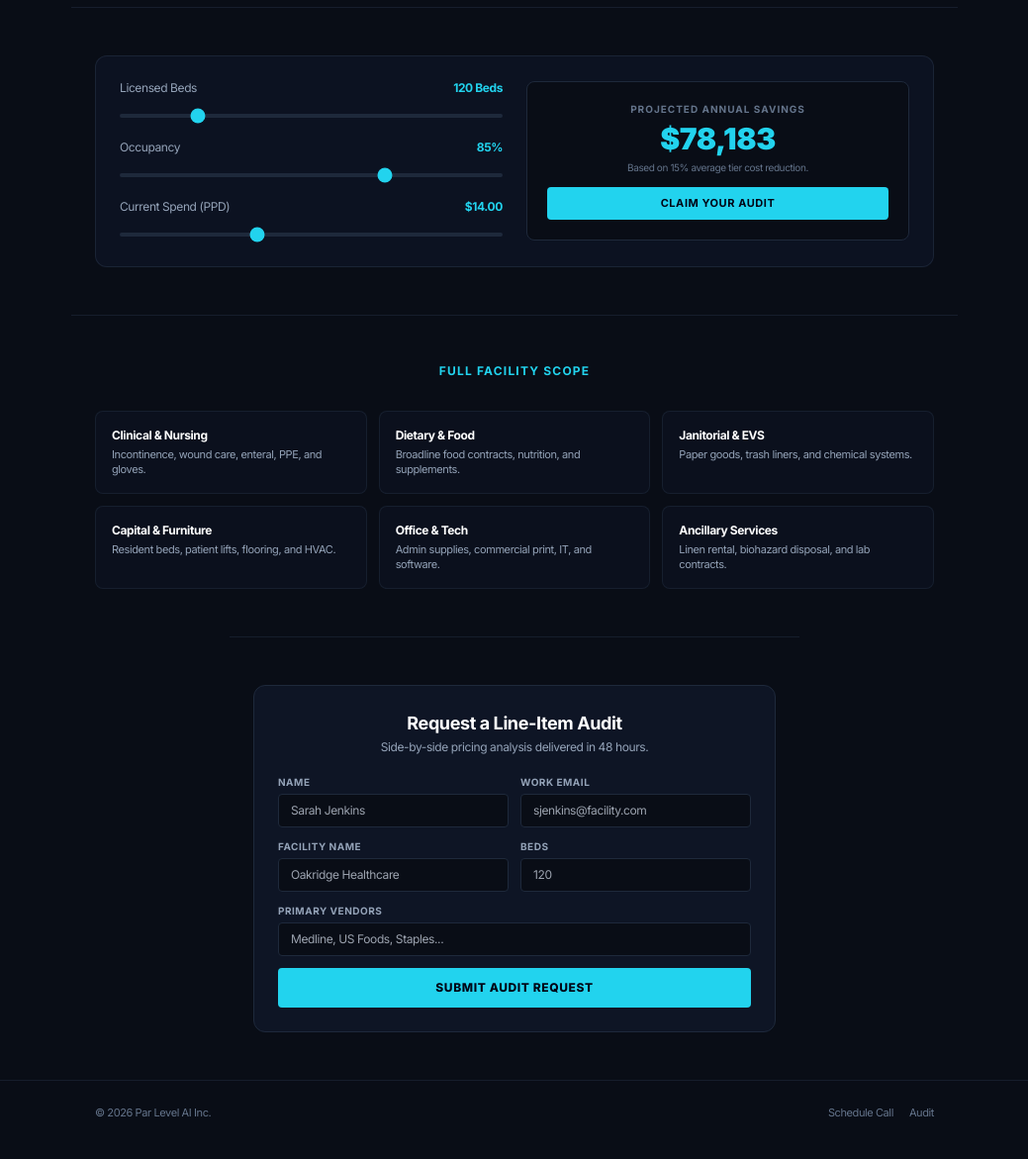
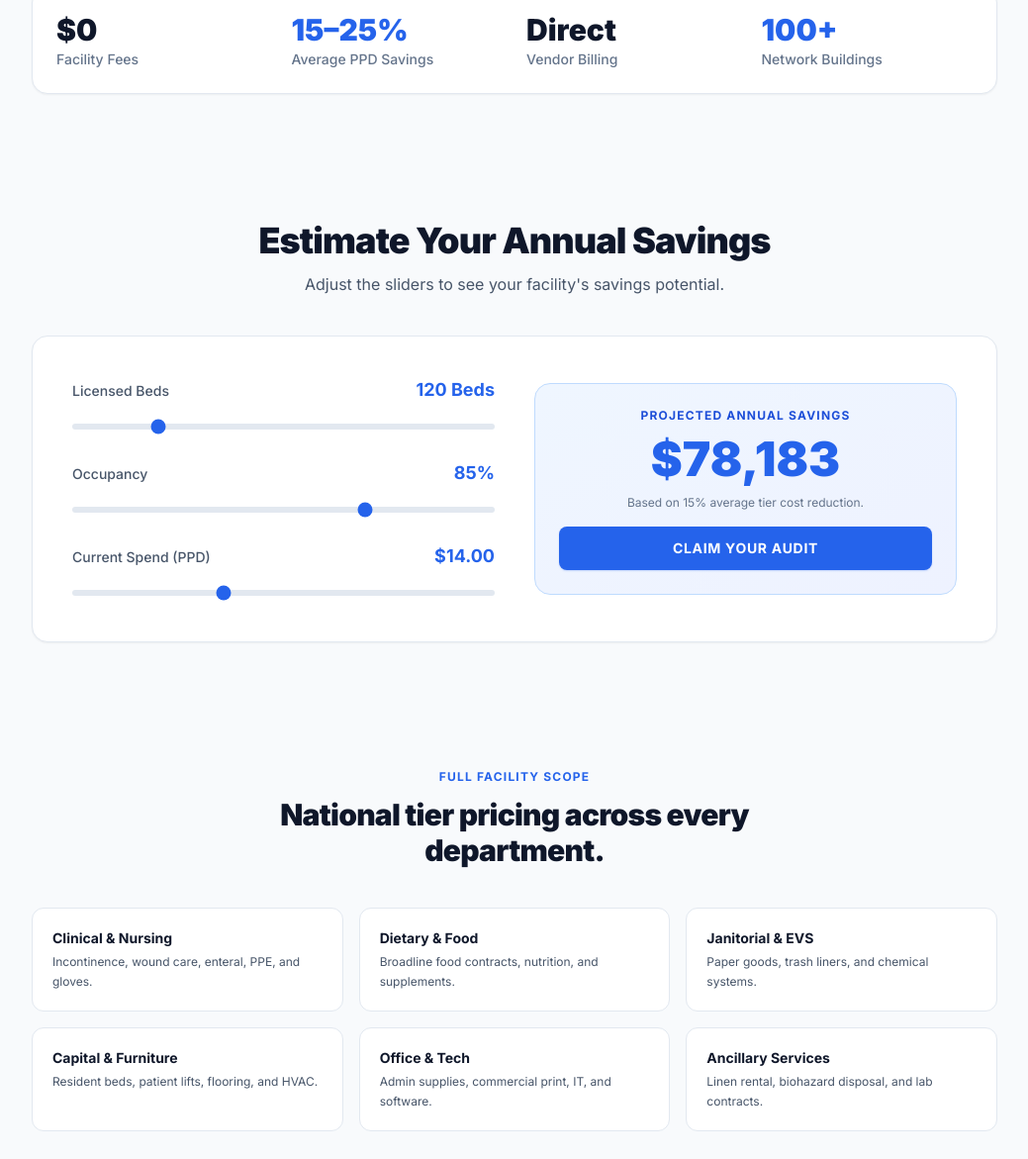
Before and after one commit to dmweissman/PRKRMNT, a website: page parlevel/index.html in a window 1280 px wide. Shown: the part 581-1752 px from the top of the page at 99% size, without its empty margins (120-1159 px from the left). Drawn offline with nearby package versions, Linux system fonts and the light colour scheme.

Commit message:
Switch to premium light theme with blue accent — bg-slate-50, blue-600, larger proportions

```diff
--- a/parlevel/index.html
+++ b/parlevel/index.html
@@ -4,18 +4,18 @@
   <meta charset="UTF-8">
   <meta name="viewport" content="width=device-width, initial-scale=1.0">
 
-  <title>Par Level AI | Healthcare Group Purchasing</title>
+  <title>Par Level AI | Healthcare Group Purchasing Network</title>
   <meta name="description" content="National GPO pricing for nursing homes. $0 facility fees. Guaranteed PPD cost reduction.">
   <link rel="canonical" href="https://www.parlevelai.com/">
 
   <meta property="og:type" content="website">
   <meta property="og:url" content="https://www.parlevelai.com/">
-  <meta property="og:title" content="Par Level AI | Healthcare Group Purchasing">
+  <meta property="og:title" content="Par Level AI | Healthcare Group Purchasing Network">
   <meta property="og:description" content="National GPO pricing for nursing homes. $0 facility fees. Guaranteed PPD cost reduction.">
 
   <link rel="preconnect" href="https://fonts.googleapis.com">
   <link rel="preconnect" href="https://fonts.gstatic.com" crossorigin>
-  <link href="https://fonts.googleapis.com/css2?family=Inter:wght@300;400;500;600;700;800;900&display=swap" rel="stylesheet">
+  <link href="https://fonts.googleapis.com/css2?family=Inter:wght@400;500;600;700;800;900&display=swap" rel="stylesheet">
 
   <script src="https://cdn.tailwindcss.com"></script>
   <script>
@@ -63,153 +63,160 @@
   </script>
 </head>
 
-<body class="bg-[#090D16] text-slate-100 font-sans antialiased selection:bg-cyan-500 selection:text-black tracking-tight">
+<body class="bg-slate-50 text-slate-900 font-sans antialiased selection:bg-blue-600 selection:text-white">
 
   <!-- Nav -->
-  <header class="fixed top-0 left-0 right-0 z-50 bg-[#090D16]/90 backdrop-blur border-b border-slate-800/60">
-    <div class="max-w-5xl mx-auto px-6 h-14 flex items-center justify-between">
-      <a href="/" class="text-sm font-black tracking-wider text-white flex items-center gap-2 uppercase">
-        <span class="w-6 h-6 rounded bg-cyan-400 text-slate-950 flex items-center justify-center font-extrabold text-xs">P</span>
-        Par Level <span class="text-cyan-400">AI</span>
+  <header class="fixed top-0 left-0 right-0 z-50 bg-white/90 backdrop-blur-md border-b border-slate-200">
+    <div class="max-w-6xl mx-auto px-6 h-20 flex items-center justify-between">
+      <a href="/" class="text-xl font-extrabold tracking-tight text-slate-900 flex items-center gap-2.5">
+        <span class="w-9 h-9 rounded-lg bg-blue-600 text-white flex items-center justify-center font-black text-lg shadow-sm shadow-blue-500/20">P</span>
+        Par Level <span class="text-blue-600">AI</span>
       </a>
-      <div class="flex items-center gap-4 text-xs font-semibold">
-        <a href="#calculator" class="text-slate-400 hover:text-white transition">Calculator</a>
-        <a href="#categories" class="text-slate-400 hover:text-white transition">Categories</a>
-        <a href="https://calendar.app.google/xmBKrMPQVxXKXrku6" target="_blank" rel="noopener noreferrer" class="px-3 py-1.5 text-cyan-400 border border-cyan-500/30 bg-cyan-500/10 hover:bg-cyan-500/20 rounded-md transition">Book Intro</a>
+      <div class="flex items-center gap-6 text-sm font-semibold">
+        <a href="#calculator" class="hidden sm:inline-block text-slate-600 hover:text-slate-900 transition">PPD Calculator</a>
+        <a href="#categories" class="hidden sm:inline-block text-slate-600 hover:text-slate-900 transition">Categories</a>
+        <a href="https://calendar.app.google/xmBKrMPQVxXKXrku6" target="_blank" rel="noopener noreferrer" class="px-4 py-2.5 text-blue-600 border border-blue-200 bg-blue-50 hover:bg-blue-100/80 rounded-lg transition">
+          Book 15-Min Call
+        </a>
       </div>
     </div>
   </header>
 
   <!-- Hero -->
-  <section class="pt-28 pb-14 px-6 max-w-4xl mx-auto text-center">
-    <div class="inline-flex items-center px-2.5 py-1 rounded-full bg-cyan-950/60 border border-cyan-800/40 text-cyan-400 text-[10px] font-bold tracking-widest uppercase mb-6">
+  <section class="pt-36 pb-16 px-6 max-w-5xl mx-auto text-center">
+    <div class="inline-flex items-center px-3.5 py-1.5 rounded-full bg-blue-50 border border-blue-200 text-blue-700 text-xs font-bold tracking-wider uppercase mb-8">
       Enterprise Healthcare GPO
     </div>
-    <h1 class="text-3xl sm:text-5xl font-black text-white max-w-2xl mx-auto leading-[1.1] tracking-tight">
-      National Buying Power for <span class="text-transparent bg-clip-text bg-gradient-to-r from-cyan-400 to-blue-500">Nursing Homes</span>.
+    <h1 class="text-4xl sm:text-6xl font-black text-slate-900 max-w-4xl mx-auto leading-[1.12] tracking-tight">
+      National Buying Power for <span class="text-transparent bg-clip-text bg-gradient-to-r from-blue-600 to-indigo-600">Nursing Homes</span>.
     </h1>
-    <p class="mt-4 text-sm sm:text-base text-slate-400 max-w-lg mx-auto font-normal leading-relaxed">
-      Tier-1 contract pricing across clinical, food, and facilities. <strong class="text-white font-semibold">Guaranteed PPD savings with $0 membership fees.</strong>
+    <p class="mt-6 text-lg sm:text-xl text-slate-600 max-w-2xl mx-auto font-normal leading-relaxed">
+      Access tier-1 contract pricing across all facility departments. <strong class="text-slate-900 font-semibold">Guaranteed PPD savings with $0 membership fees.</strong>
     </p>
-    <div class="mt-8 flex flex-col sm:flex-row items-center justify-center gap-3">
-      <a href="#audit-form" class="w-full sm:w-auto px-6 py-3 bg-cyan-400 hover:bg-cyan-300 text-slate-950 font-extrabold text-xs tracking-wider uppercase rounded-lg transition shadow-lg shadow-cyan-400/10">
-        Request Line-Item Audit
+    <div class="mt-10 flex flex-col sm:flex-row items-center justify-center gap-4">
+      <a href="#audit-form" class="w-full sm:w-auto px-8 py-4 bg-blue-600 hover:bg-blue-700 text-white font-bold text-base rounded-xl transition shadow-lg shadow-blue-600/20">
+        Request Free Line-Item Audit
       </a>
-      <a href="https://calendar.app.google/xmBKrMPQVxXKXrku6" target="_blank" rel="noopener noreferrer" class="w-full sm:w-auto px-6 py-3 bg-slate-900 hover:bg-slate-800 text-slate-300 font-bold text-xs tracking-wider uppercase rounded-lg border border-slate-800 transition">
-        Book 15-Min Call
+      <a href="https://calendar.app.google/xmBKrMPQVxXKXrku6" target="_blank" rel="noopener noreferrer" class="w-full sm:w-auto px-8 py-4 bg-white hover:bg-slate-100 text-slate-800 font-semibold text-base rounded-xl border border-slate-300 transition">
+        Schedule Intro Call
       </a>
     </div>
-    <div class="mt-12 grid grid-cols-2 md:grid-cols-4 gap-4 p-5 bg-slate-900/40 border border-slate-800/60 rounded-xl text-left">
-      <div><div class="text-xl font-black text-white">$0</div><div class="text-[11px] text-slate-400">Facility Fees</div></div>
-      <div><div class="text-xl font-black text-cyan-400">15–25%</div><div class="text-[11px] text-slate-400">Average PPD Savings</div></div>
-      <div><div class="text-xl font-black text-white">Direct</div><div class="text-[11px] text-slate-400">Vendor Billing</div></div>
-      <div><div class="text-xl font-black text-cyan-400">100+</div><div class="text-[11px] text-slate-400">Network Buildings</div></div>
+    <div class="mt-16 grid grid-cols-2 md:grid-cols-4 gap-6 p-6 bg-white border border-slate-200 rounded-2xl shadow-sm text-left">
+      <div><div class="text-3xl font-black text-slate-900">$0</div><div class="text-sm font-medium text-slate-500 mt-0.5">Facility Fees</div></div>
+      <div><div class="text-3xl font-black text-blue-600">15–25%</div><div class="text-sm font-medium text-slate-500 mt-0.5">Average PPD Savings</div></div>
+      <div><div class="text-3xl font-black text-slate-900">Direct</div><div class="text-sm font-medium text-slate-500 mt-0.5">Vendor Billing</div></div>
+      <div><div class="text-3xl font-black text-blue-600">100+</div><div class="text-sm font-medium text-slate-500 mt-0.5">Network Buildings</div></div>
     </div>
   </section>
 
-  <!-- Interactive PPD Calculator -->
-  <section id="calculator" class="py-12 px-6 max-w-4xl mx-auto border-t border-slate-800/60">
-    <div class="p-6 bg-slate-900/60 border border-slate-800/80 rounded-xl">
-      <div class="grid grid-cols-1 md:grid-cols-2 gap-6 items-center">
-        <div class="space-y-4">
+  <!-- PPD Calculator -->
+  <section id="calculator" class="py-16 px-6 max-w-5xl mx-auto">
+    <div class="text-center mb-10">
+      <h2 class="text-3xl sm:text-4xl font-black text-slate-900 tracking-tight">Estimate Your Annual Savings</h2>
+      <p class="text-slate-600 mt-3 text-base">Adjust the sliders to see your facility's savings potential.</p>
+    </div>
+    <div class="p-8 sm:p-10 bg-white border border-slate-200 rounded-2xl shadow-sm">
+      <div class="grid grid-cols-1 md:grid-cols-2 gap-10 items-center">
+        <div class="space-y-6">
           <div>
-            <div class="flex justify-between text-xs mb-1">
-              <span class="text-slate-400">Licensed Beds</span>
-              <span id="beds-val" class="text-cyan-400 font-bold">120 Beds</span>
+            <div class="flex justify-between items-baseline mb-2">
+              <span class="text-sm text-slate-600 font-medium">Licensed Beds</span>
+              <span id="beds-val" class="text-blue-600 font-bold text-lg">120 Beds</span>
             </div>
-            <input type="range" id="beds-slider" min="30" max="500" value="120" step="10" class="w-full h-1 bg-slate-800 rounded appearance-none cursor-pointer accent-cyan-400" oninput="updateCalculator()"/>
+            <input type="range" id="beds-slider" min="30" max="500" value="120" step="10" class="w-full h-1.5 bg-slate-200 rounded-lg appearance-none cursor-pointer accent-blue-600" oninput="updateCalculator()"/>
           </div>
           <div>
-            <div class="flex justify-between text-xs mb-1">
-              <span class="text-slate-400">Occupancy</span>
-              <span id="occ-val" class="text-cyan-400 font-bold">85%</span>
+            <div class="flex justify-between items-baseline mb-2">
+              <span class="text-sm text-slate-600 font-medium">Occupancy</span>
+              <span id="occ-val" class="text-blue-600 font-bold text-lg">85%</span>
             </div>
-            <input type="range" id="occ-slider" min="50" max="100" value="85" step="5" class="w-full h-1 bg-slate-800 rounded appearance-none cursor-pointer accent-cyan-400" oninput="updateCalculator()"/>
+            <input type="range" id="occ-slider" min="50" max="100" value="85" step="5" class="w-full h-1.5 bg-slate-200 rounded-lg appearance-none cursor-pointer accent-blue-600" oninput="updateCalculator()"/>
           </div>
           <div>
-            <div class="flex justify-between text-xs mb-1">
-              <span class="text-slate-400">Current Spend (PPD)</span>
-              <span id="ppd-val" class="text-cyan-400 font-bold">$14.00</span>
+            <div class="flex justify-between items-baseline mb-2">
+              <span class="text-sm text-slate-600 font-medium">Current Spend (PPD)</span>
+              <span id="ppd-val" class="text-blue-600 font-bold text-lg">$14.00</span>
             </div>
-            <input type="range" id="ppd-slider" min="8" max="25" value="14" step="0.5" class="w-full h-1 bg-slate-800 rounded appearance-none cursor-pointer accent-cyan-400" oninput="updateCalculator()"/>
+            <input type="range" id="ppd-slider" min="8" max="25" value="14" step="0.5" class="w-full h-1.5 bg-slate-200 rounded-lg appearance-none cursor-pointer accent-blue-600" oninput="updateCalculator()"/>
           </div>
         </div>
-        <div class="p-5 bg-[#090D16] border border-slate-800 rounded-lg text-center">
-          <div class="text-[10px] uppercase tracking-widest text-slate-500 font-bold">Projected Annual Savings</div>
-          <div id="annual-savings" class="text-3xl font-black text-cyan-400 my-1">$78,695</div>
-          <p class="text-[10px] text-slate-500 mb-3">Based on 15% average tier cost reduction.</p>
-          <a href="#audit-form" class="block w-full py-2 bg-cyan-400 hover:bg-cyan-300 text-slate-950 font-bold text-[11px] uppercase tracking-wider rounded transition">Claim Your Audit</a>
+        <div class="p-6 bg-gradient-to-br from-blue-50 to-indigo-50 border border-blue-200 rounded-2xl text-center">
+          <div class="text-xs uppercase tracking-widest text-blue-700 font-bold">Projected Annual Savings</div>
+          <div id="annual-savings" class="text-4xl sm:text-5xl font-black text-blue-600 my-3">$78,695</div>
+          <p class="text-xs text-slate-500 mb-4">Based on 15% average tier cost reduction.</p>
+          <a href="#audit-form" class="block w-full py-3 bg-blue-600 hover:bg-blue-700 text-white font-bold text-sm uppercase tracking-wider rounded-lg transition shadow-sm shadow-blue-600/20">Claim Your Audit</a>
         </div>
       </div>
     </div>
   </section>
 
   <!-- Categories -->
-  <section id="categories" class="py-12 px-6 max-w-4xl mx-auto border-t border-slate-800/60">
-    <div class="text-center mb-8">
-      <h2 class="text-xs uppercase tracking-widest text-cyan-400 font-bold">Full Facility Scope</h2>
+  <section id="categories" class="py-16 px-6 max-w-5xl mx-auto">
+    <div class="text-center mb-10">
+      <h2 class="text-xs uppercase tracking-widest text-blue-600 font-bold mb-3">Full Facility Scope</h2>
+      <p class="text-2xl sm:text-3xl font-black text-slate-900 tracking-tight max-w-lg mx-auto">National tier pricing across every department.</p>
     </div>
-    <div class="grid grid-cols-2 md:grid-cols-3 gap-3 text-left">
-      <div class="p-4 bg-slate-900/40 border border-slate-800/60 rounded-lg">
-        <h3 class="text-xs font-bold text-white mb-1">Clinical &amp; Nursing</h3>
-        <p class="text-[11px] text-slate-400 leading-snug">Incontinence, wound care, enteral, PPE, and gloves.</p>
+    <div class="grid grid-cols-1 sm:grid-cols-2 md:grid-cols-3 gap-4">
+      <div class="p-5 bg-white border border-slate-200 hover:border-blue-300 hover:shadow-md rounded-xl transition">
+        <h3 class="text-sm font-bold text-slate-900 mb-1">Clinical &amp; Nursing</h3>
+        <p class="text-xs text-slate-600 leading-relaxed">Incontinence, wound care, enteral, PPE, and gloves.</p>
       </div>
-      <div class="p-4 bg-slate-900/40 border border-slate-800/60 rounded-lg">
-        <h3 class="text-xs font-bold text-white mb-1">Dietary &amp; Food</h3>
-        <p class="text-[11px] text-slate-400 leading-snug">Broadline food contracts, nutrition, and supplements.</p>
+      <div class="p-5 bg-white border border-slate-200 hover:border-blue-300 hover:shadow-md rounded-xl transition">
+        <h3 class="text-sm font-bold text-slate-900 mb-1">Dietary &amp; Food</h3>
+        <p class="text-xs text-slate-600 leading-relaxed">Broadline food contracts, nutrition, and supplements.</p>
       </div>
-      <div class="p-4 bg-slate-900/40 border border-slate-800/60 rounded-lg">
-        <h3 class="text-xs font-bold text-white mb-1">Janitorial &amp; EVS</h3>
-        <p class="text-[11px] text-slate-400 leading-snug">Paper goods, trash liners, and chemical systems.</p>
+      <div class="p-5 bg-white border border-slate-200 hover:border-blue-300 hover:shadow-md rounded-xl transition">
+        <h3 class="text-sm font-bold text-slate-900 mb-1">Janitorial &amp; EVS</h3>
+        <p class="text-xs text-slate-600 leading-relaxed">Paper goods, trash liners, and chemical systems.</p>
       </div>
-      <div class="p-4 bg-slate-900/40 border border-slate-800/60 rounded-lg">
-        <h3 class="text-xs font-bold text-white mb-1">Capital &amp; Furniture</h3>
-        <p class="text-[11px] text-slate-400 leading-snug">Resident beds, patient lifts, flooring, and HVAC.</p>
+      <div class="p-5 bg-white border border-slate-200 hover:border-blue-300 hover:shadow-md rounded-xl transition">
+        <h3 class="text-sm font-bold text-slate-900 mb-1">Capital &amp; Furniture</h3>
+        <p class="text-xs text-slate-600 leading-relaxed">Resident beds, patient lifts, flooring, and HVAC.</p>
       </div>
-      <div class="p-4 bg-slate-900/40 border border-slate-800/60 rounded-lg">
-        <h3 class="text-xs font-bold text-white mb-1">Office &amp; Tech</h3>
-        <p class="text-[11px] text-slate-400 leading-snug">Admin supplies, commercial print, IT, and software.</p>
+      <div class="p-5 bg-white border border-slate-200 hover:border-blue-300 hover:shadow-md rounded-xl transition">
+        <h3 class="text-sm font-bold text-slate-900 mb-1">Office &amp; Tech</h3>
+        <p class="text-xs text-slate-600 leading-relaxed">Admin supplies, commercial print, IT, and software.</p>
       </div>
-      <div class="p-4 bg-slate-900/40 border border-slate-800/60 rounded-lg">
-        <h3 class="text-xs font-bold text-white mb-1">Ancillary Services</h3>
-        <p class="text-[11px] text-slate-400 leading-snug">Linen rental, biohazard disposal, and lab contracts.</p>
+      <div class="p-5 bg-white border border-slate-200 hover:border-blue-300 hover:shadow-md rounded-xl transition">
+        <h3 class="text-sm font-bold text-slate-900 mb-1">Ancillary Services</h3>
+        <p class="text-xs text-slate-600 leading-relaxed">Linen rental, biohazard disposal, and lab contracts.</p>
       </div>
     </div>
   </section>
 
-  <!-- Formspree Lead Form -->
-  <section id="audit-form" class="py-12 px-6 max-w-xl mx-auto border-t border-slate-800/60">
-    <div class="p-6 rounded-xl bg-slate-900/80 border border-slate-800">
-      <div class="text-center mb-5">
-        <h2 class="text-lg font-bold text-white">Request a Line-Item Audit</h2>
-        <p class="text-slate-400 text-xs mt-0.5">Side-by-side pricing analysis delivered in 48 hours.</p>
+  <!-- Form -->
+  <section id="audit-form" class="py-16 px-6 max-w-2xl mx-auto">
+    <div class="p-8 sm:p-10 rounded-2xl bg-white border border-slate-200 shadow-sm">
+      <div class="text-center mb-8">
+        <h2 class="text-2xl sm:text-3xl font-black text-slate-900 tracking-tight">Request a Line-Item Audit</h2>
+        <p class="text-slate-600 text-sm mt-2">Side-by-side pricing analysis delivered in 48 hours.</p>
       </div>
-      <form action="https://formspree.io/f/xzdqarjo" method="POST" class="space-y-3">
-        <div class="grid grid-cols-2 gap-3">
+      <form action="https://formspree.io/f/xzdqarjo" method="POST" class="space-y-4">
+        <div class="grid grid-cols-1 sm:grid-cols-2 gap-4">
           <div>
-            <label class="block text-[10px] font-bold uppercase tracking-wider text-slate-400 mb-1">Name</label>
-            <input type="text" name="name" required placeholder="Sarah Jenkins" class="w-full px-3 py-2 bg-[#090D16] border border-slate-800 rounded text-white text-xs focus:outline-none focus:border-cyan-400">
+            <label class="block text-xs font-bold uppercase tracking-wider text-slate-600 mb-1.5">Name</label>
+            <input type="text" name="name" required placeholder="Sarah Jenkins" class="w-full px-4 py-3 bg-white border border-slate-300 rounded-lg text-slate-900 text-sm placeholder:text-slate-400 focus:outline-none focus:border-blue-500 focus:ring-2 focus:ring-blue-100 transition">
           </div>
           <div>
-            <label class="block text-[10px] font-bold uppercase tracking-wider text-slate-400 mb-1">Work Email</label>
-            <input type="email" name="email" required placeholder="sjenkins@facility.com" class="w-full px-3 py-2 bg-[#090D16] border border-slate-800 rounded text-white text-xs focus:outline-none focus:border-cyan-400">
+            <label class="block text-xs font-bold uppercase tracking-wider text-slate-600 mb-1.5">Work Email</label>
+            <input type="email" name="email" required placeholder="sjenkins@facility.com" class="w-full px-4 py-3 bg-white border border-slate-300 rounded-lg text-slate-900 text-sm placeholder:text-slate-400 focus:outline-none focus:border-blue-500 focus:ring-2 focus:ring-blue-100 transition">
           </div>
         </div>
-        <div class="grid grid-cols-2 gap-3">
+        <div class="grid grid-cols-1 sm:grid-cols-2 gap-4">
           <div>
-            <label class="block text-[10px] font-bold uppercase tracking-wider text-slate-400 mb-1">Facility Name</label>
-            <input type="text" name="facility" required placeholder="Oakridge Healthcare" class="w-full px-3 py-2 bg-[#090D16] border border-slate-800 rounded text-white text-xs focus:outline-none focus:border-cyan-400">
+            <label class="block text-xs font-bold uppercase tracking-wider text-slate-600 mb-1.5">Facility Name</label>
+            <input type="text" name="facility" required placeholder="Oakridge Healthcare" class="w-full px-4 py-3 bg-white border border-slate-300 rounded-lg text-slate-900 text-sm placeholder:text-slate-400 focus:outline-none focus:border-blue-500 focus:ring-2 focus:ring-blue-100 transition">
           </div>
           <div>
-            <label class="block text-[10px] font-bold uppercase tracking-wider text-slate-400 mb-1">Beds</label>
-            <input type="number" name="bed_count" placeholder="120" class="w-full px-3 py-2 bg-[#090D16] border border-slate-800 rounded text-white text-xs focus:outline-none focus:border-cyan-400">
+            <label class="block text-xs font-bold uppercase tracking-wider text-slate-600 mb-1.5">Beds</label>
+            <input type="number" name="bed_count" placeholder="120" class="w-full px-4 py-3 bg-white border border-slate-300 rounded-lg text-slate-900 text-sm placeholder:text-slate-400 focus:outline-none focus:border-blue-500 focus:ring-2 focus:ring-blue-100 transition">
           </div>
         </div>
         <div>
-          <label class="block text-[10px] font-bold uppercase tracking-wider text-slate-400 mb-1">Primary Vendors</label>
-          <input type="text" name="current_vendors" placeholder="Medline, US Foods, Staples..." class="w-full px-3 py-2 bg-[#090D16] border border-slate-800 rounded text-white text-xs focus:outline-none focus:border-cyan-400">
+          <label class="block text-xs font-bold uppercase tracking-wider text-slate-600 mb-1.5">Primary Vendors</label>
+          <input type="text" name="current_vendors" placeholder="Medline, US Foods, Staples..." class="w-full px-4 py-3 bg-white border border-slate-300 rounded-lg text-slate-900 text-sm placeholder:text-slate-400 focus:outline-none focus:border-blue-500 focus:ring-2 focus:ring-blue-100 transition">
         </div>
-        <button type="submit" class="w-full py-3 bg-cyan-400 hover:bg-cyan-300 text-slate-950 font-extrabold text-xs uppercase tracking-wider rounded transition mt-1">
+        <button type="submit" class="w-full py-4 bg-blue-600 hover:bg-blue-700 text-white font-bold text-sm uppercase tracking-wider rounded-lg transition shadow-lg shadow-blue-600/20 mt-2">
           Submit Audit Request
         </button>
       </form>
@@ -217,12 +224,12 @@
   </section>
 
   <!-- Footer -->
-  <footer class="py-6 border-t border-slate-800/60 text-center text-[11px] text-slate-500">
-    <div class="max-w-4xl mx-auto px-6 flex justify-between items-center">
-      <div>&copy; 2026 Par Level AI Inc.</div>
-      <div class="flex gap-4">
-        <a href="https://calendar.app.google/xmBKrMPQVxXKXrku6" target="_blank" rel="noopener noreferrer" class="hover:text-cyan-400">Schedule Call</a>
-        <a href="#audit-form" class="hover:text-cyan-400">Audit</a>
+  <footer class="py-8 border-t border-slate-200 text-center text-sm text-slate-500 bg-white">
+    <div class="max-w-6xl mx-auto px-6 flex flex-col sm:flex-row justify-between items-center gap-3">
+      <div>&copy; 2026 Par Level AI Inc. Enterprise GPO &amp; Spend Management.</div>
+      <div class="flex gap-6 font-medium">
+        <a href="https://calendar.app.google/xmBKrMPQVxXKXrku6" target="_blank" rel="noopener noreferrer" class="hover:text-blue-600 transition">Schedule Call</a>
+        <a href="#audit-form" class="hover:text-blue-600 transition">Free Audit</a>
       </div>
     </div>
   </footer>
@@ -243,7 +250,7 @@
         var t = document.querySelector(href);
         if (t) {
           e.preventDefault();
-          window.scrollTo({ top: t.offsetTop - 60, behavior: 'smooth' });
+          window.scrollTo({ top: t.offsetTop - 80, behavior: 'smooth' });
           history.replaceState(null, null, ' ');
         }
       });
```
